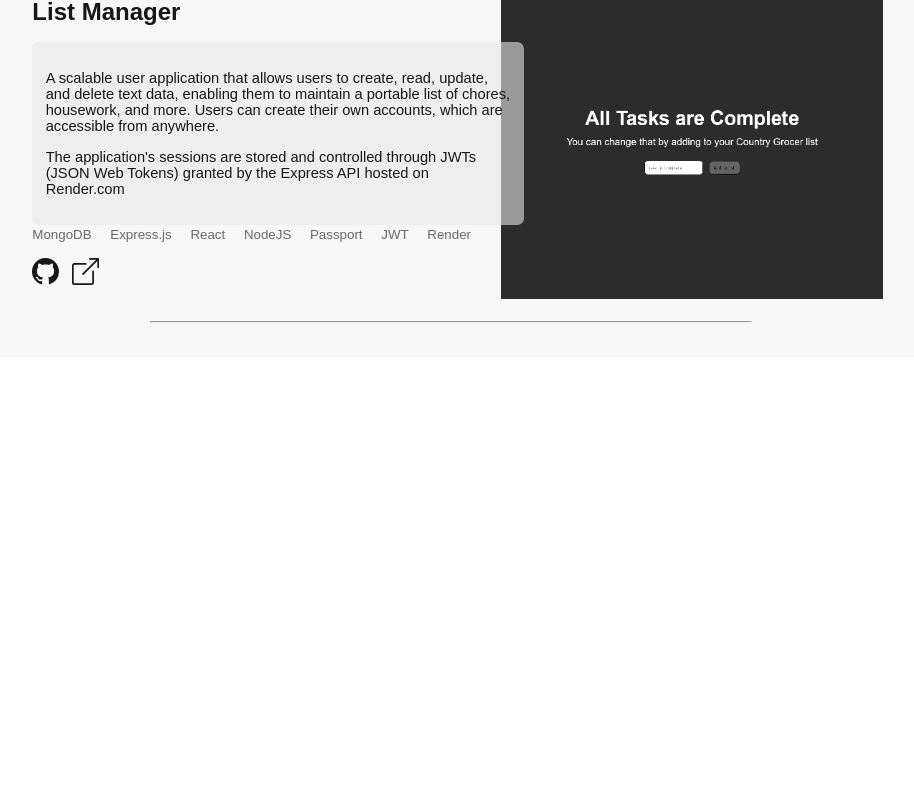
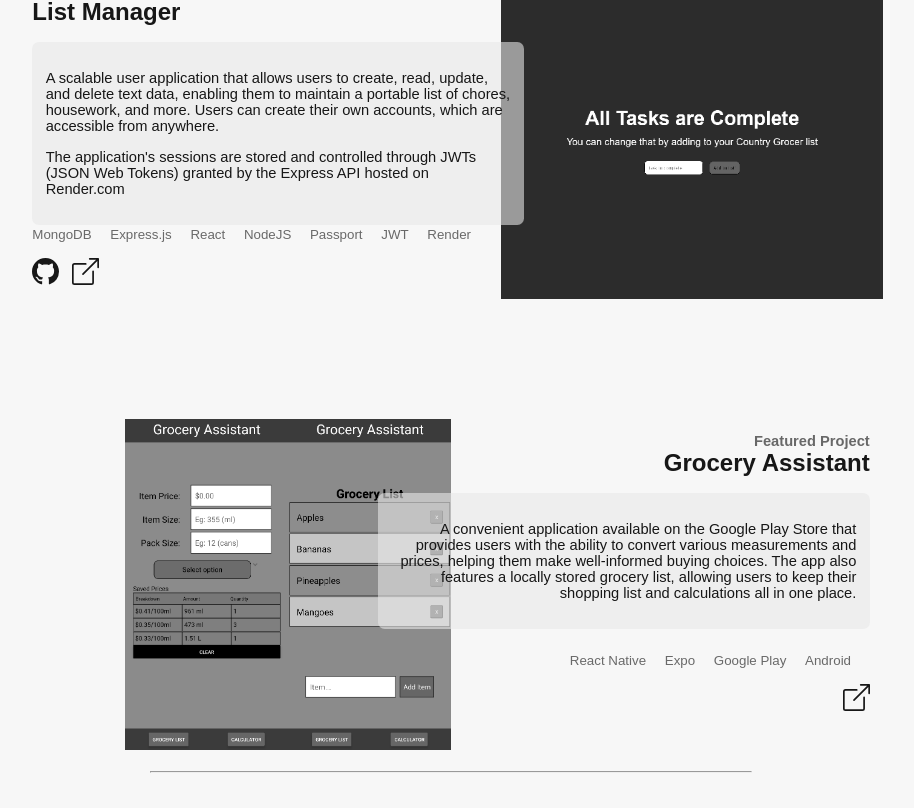
Before and after one commit to LocalNewsTV/LocalNewsTV.github.io, a React (Vite) app: page / in a window 1280 px wide. Shown: the part 1482-2290 px from the top of the page, without its empty margins (189-1103 px from the left). Before the commit the page ends 1839 px from the top, so only its background shows below. Built offline with nearby package versions, Linux system fonts and the light colour scheme.

Commit message:
Home projects populated, favicon added

```diff
--- a/index.html
+++ b/index.html
@@ -2,7 +2,7 @@
 <html lang="en">
   <head>
     <meta charset="UTF-8" />
-    <link rel="icon" type="image/svg+xml" href="Logo.png" />
+    <link rel="icon" type="image/svg+xml" href="favicon.png" />
     <meta name="viewport" content="width=device-width, initial-scale=1.0" />
     <title>Matthew Logan | LocalNewsTV</title>
   </head>
--- a/src/projects.ts
+++ b/src/projects.ts
@@ -31,7 +31,8 @@
       'Emotion',
       'PWA',
       'Express',
-      'MongoDB'
+      'MongoDB',
+      'PowerBI',
     ],
     repo: 'https://github.com/bcgov/citz-imb-wayfinder',
     liveLink: 'https://wayfinder.apps.silver.devops.gov.bc.ca/',
@@ -58,6 +59,23 @@
     liveLink: 'https://localnewstv.github.io/home-to-do-list/',
     moreInfo: '',
   },
+  {
+    featured: true,
+    projectTitle: 'Grocery Assistant',
+    projectImage: '/projects/groceryassistant/Grocery-Assistant.png',
+    description: [
+      'A convenient application available on the Google Play Store that provides users with the ability to convert various measurements and prices, helping them make well-informed buying choices. The app also features a locally stored grocery list, allowing users to keep their shopping list and calculations all in one place.',
+    ],
+    tech: [
+      'React Native',
+      'Expo',
+      'Google Play',
+      'Android',
+    ],
+    repo: '',
+    liveLink: 'https://play.google.com/store/apps/details?id=com.localnewstv.groceryassistant',
+    moreInfo: '',
+  },
 ]
 
 export default Projects;
```
Also changed, not shown: public/favicon.png (added), public/projects/groceryassistant/Grocery-Assistant.png (added).
